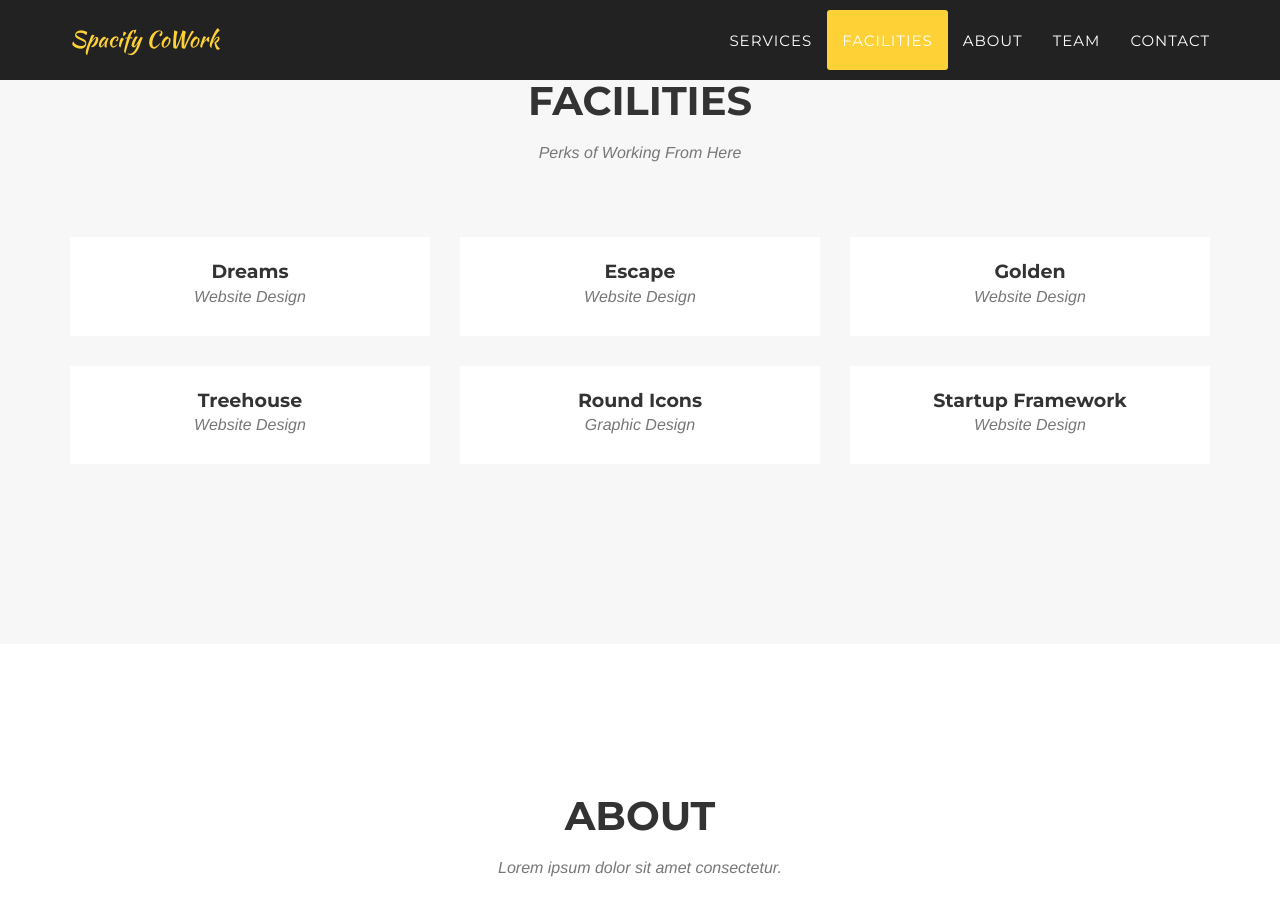
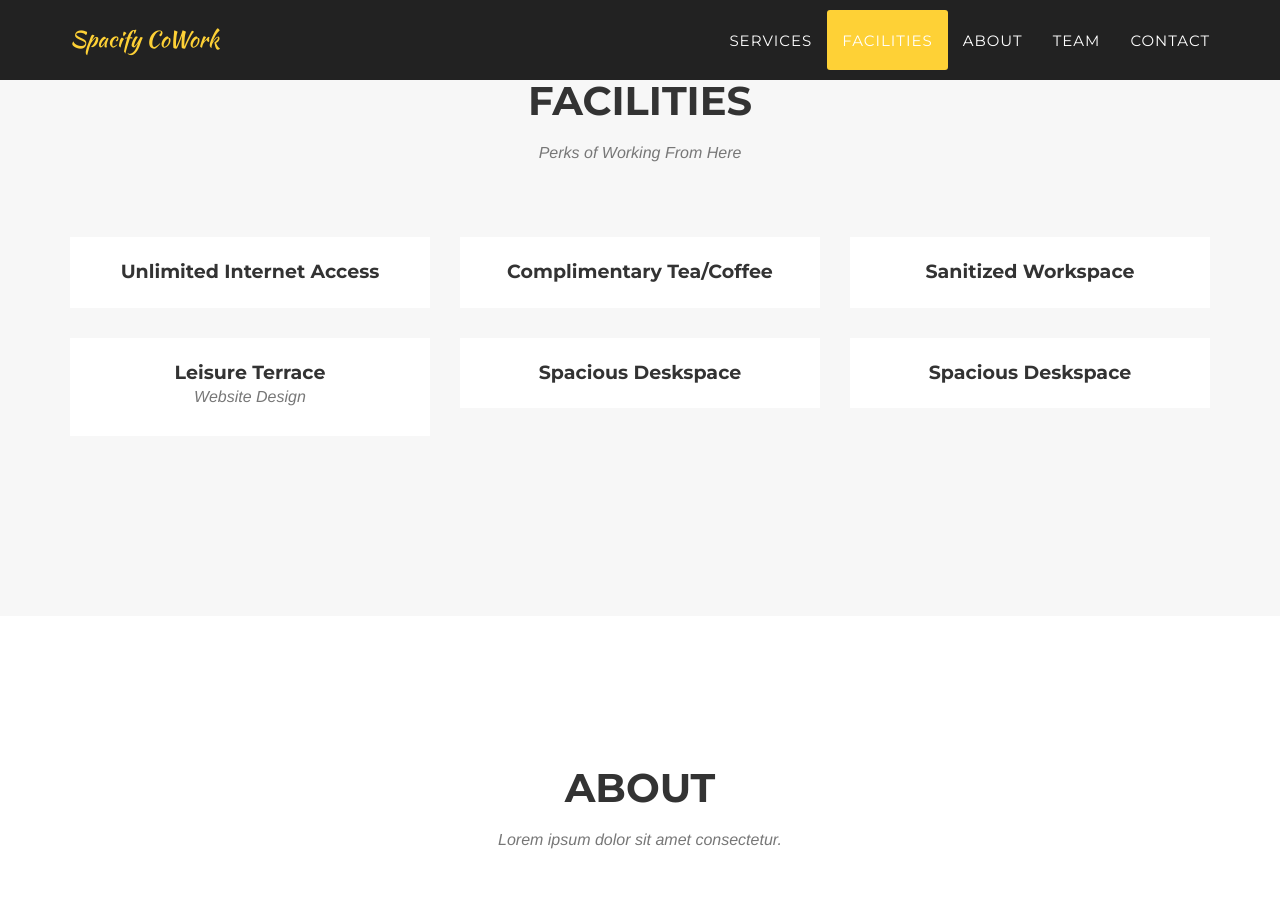
Before and after one commit to spacifycowork/home, a Jekyll site: the page built from _posts/2014-07-14-project-5.markdown, in a window 1280 px wide and 900 px high, scrolled down 1717 px. Built offline with Jekyll 4.4.1, drawn with Linux system fonts in a browser that asks for light colours; some web fonts are replaced.

Commit message:
Update facilities

```diff
--- a/_posts/2014-07-13-project-6.markdown
+++ b/_posts/2014-07-13-project-6.markdown
@@ -1,6 +1,6 @@
 ---
-title: Round Icons
-subtitle: Graphic Design
+title: Spacious Deskspace
+subtitle:
 layout: default
 modal-id: 6
 date: 2014-07-15
--- a/_posts/2014-07-14-project-5.markdown
+++ b/_posts/2014-07-14-project-5.markdown
@@ -1,6 +1,6 @@
 ---
-title: Startup Framework
-subtitle: Website Design
+title: Spacious Deskspace
+subtitle:
 layout: default
 modal-id: 5
 date: 2014-07-14
--- a/_posts/2014-07-15-project-4.markdown
+++ b/_posts/2014-07-15-project-4.markdown
@@ -1,5 +1,5 @@
 ---
-title: Treehouse
+title: Leisure Terrace
 subtitle: Website Design
 layout: default
 modal-id: 4
--- a/_posts/2014-07-16-project-3.markdown
+++ b/_posts/2014-07-16-project-3.markdown
@@ -1,6 +1,6 @@
 ---
-title: Golden
-subtitle: Website Design
+title: Sanitized Workspace
+subtitle:
 layout: default
 modal-id: 3
 date: 2014-07-16
--- a/_posts/2014-07-17-project-2.markdown
+++ b/_posts/2014-07-17-project-2.markdown
@@ -1,6 +1,6 @@
 ---
-title: Escape
-subtitle: Website Design
+title: Complimentary Tea/Coffee
+subtitle:
 layout: default
 modal-id: 2
 date: 2014-07-17
--- a/_posts/2014-07-18-project-1.markdown
+++ b/_posts/2014-07-18-project-1.markdown
@@ -1,6 +1,6 @@
 ---
-title: Dreams
-subtitle: Website Design
+title: Unlimited Internet Access
+subtitle:
 layout: default
 modal-id: 1
 date: 2014-07-18
```
